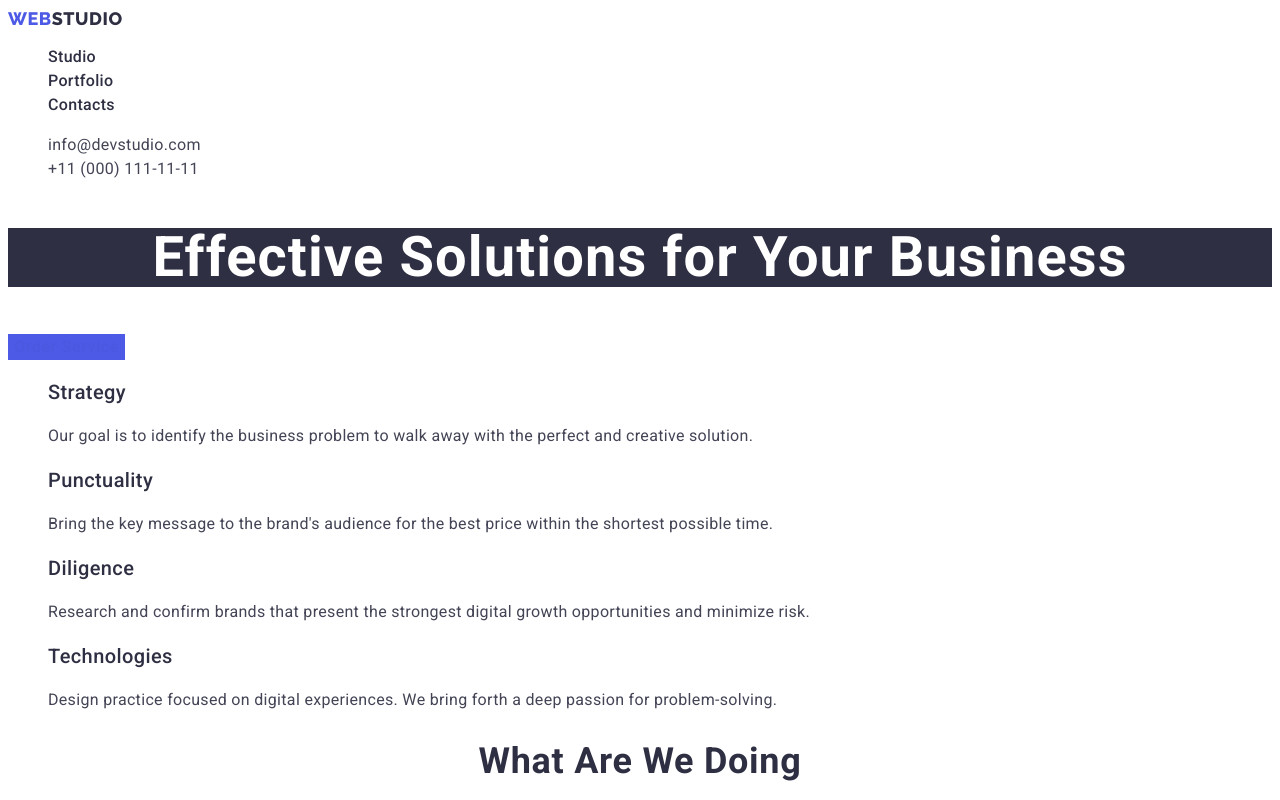
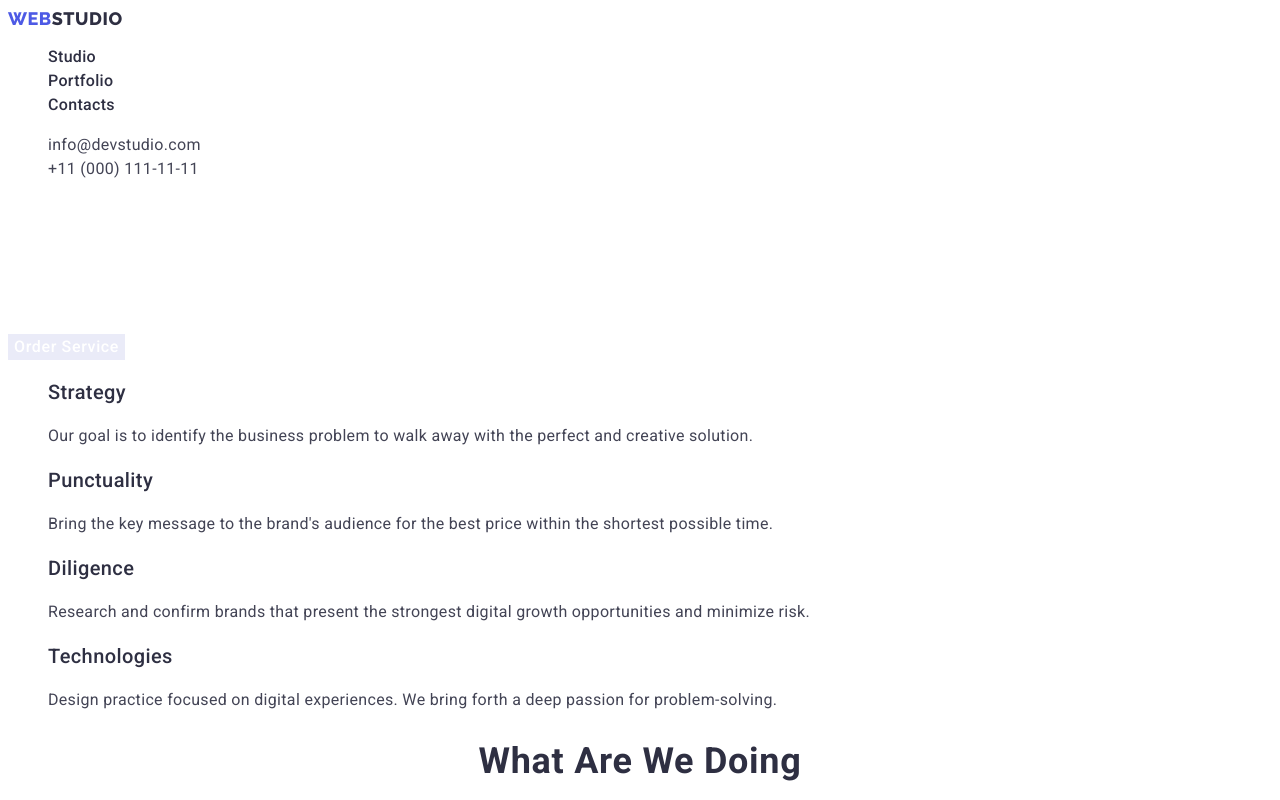
Before and after one commit to Olena2107/goit-markup-hw-02, a plain HTML site: page index.html in a window 1280 px wide. Both pictures are taken after a click on the button "Order Service". Shown: the top 800 px of the page. Drawn offline with Linux system fonts and the light colour scheme.

Commit message:
шот8ни

```diff
--- a/css/styles.css
+++ b/css/styles.css
@@ -90,7 +90,7 @@ opacity: 1
 }
 /----HERO-----
 .hero {
-background-color:var(--background-color)
+background-color:#2e2f42
 }
 .hero-item {
   font-weight: 700;
@@ -99,8 +99,6 @@ background-color:var(--background-color)
   text-align: center;
   letter-spacing: 0.02em;
   color: #ffffff;
-  cursor: pointer;
-  background-color: #2e2f42 ;
 }
 .hero-btn {
   font-family: inherit;
@@ -118,7 +116,7 @@ background-color:var(--background-color)
 }
 .hero-btn:hover,
 .hero-btn:focus {
-color:  #404bbf1c;
+background-color: #404bbf1c;
 }
 .
 /--ABOUT--/
```
Also changed, not shown: index.html (+1 -2 lines), portfolio.html (+2 -1 lines).
